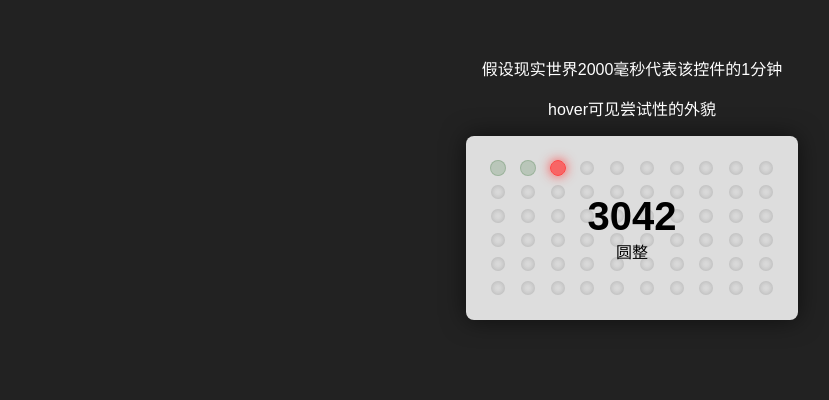
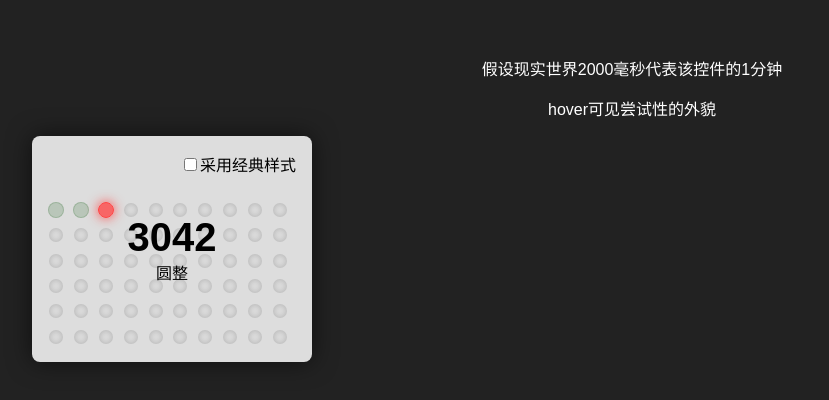
Before and after one commit to wulechuan/wlc-ui-over-react, a React (Create React App) app: page / in a window 1280 px wide. Shown: the top 400 px of the page, without its empty margins (8-837 px from the left). Built offline with nearby package versions, Linux system fonts and the light colour scheme.

Commit message:
两种风格可切换

```diff
--- a/src/App.js
+++ b/src/App.js
@@ -76,7 +76,7 @@ class App extends Component {
         super()
         this.state = {
             heroValue: 'N/A',
-            statusesOfAllMinutes: []
+            statusIdOfAllMinutes: []
         }
     }
 
@@ -97,7 +97,7 @@ class App extends Component {
     updateData = (dataOfAllMinutes, latestMinuteWithData) => {
         this.setState({
             heroValue: dataOfAllMinutes[latestMinuteWithData].value,
-            statusesOfAllMinutes: dataOfAllMinutes.map(data=> {
+            statusIdOfAllMinutes: dataOfAllMinutes.map(data=> {
                 return data.status
             })
         })
@@ -106,11 +106,13 @@ class App extends Component {
     render() {
         return (
             <div className="app">
-                <p className="info">假设现实世界{fakeDataProvider.howManyMilleSecondsMeansOneMinute}毫秒代表该控件的1分钟</p>
+                <p className="info">假设现实世界{
+                    fakeDataProvider.howManyMilleSecondsMeansOneMinute
+                    }毫秒代表该控件的1分钟</p>
                 <p className="info">hover可见尝试性的外貌</p>
                 <StatusesIn60Minutes
-                    statuses={this.state.statusesOfAllMinutes}
-                    allPossibleStatusClassNames={[
+                    minutesStatus={this.state.statusIdOfAllMinutes}
+                    allPossibleStatusCssClassNames={[
                         'status-no-data',
                         'status-ok',
                         'status-error'
--- a/src/components/hero-value/hero-value.jsx
+++ b/src/components/hero-value/hero-value.jsx
@@ -3,36 +3,36 @@ import React, { Component } from 'react'
 export default class HeroValue extends Component {
 	constructor () {
 		super()
+
+		this.valueOfAllSlots = [null, null]
 		this.state = {
-			value1: null,
-			value2: null,
-			isShowingValueSlot1: true
+			value: null,
+			indexOfShowingSlot: 0
 		}
 	}
 
 	shouldComponentUpdate = (nextProps, nextState) => {
-		if (this.state.isShowingValueSlot1) {
-			nextState.value2 = nextProps.value
-		} else {
-			nextState.value1 = nextProps.value
-		}
-		nextState.isShowingValueSlot1 = !this.state.isShowingValueSlot1
+		const indexOfNextShowingValue = (this.state.indexOfShowingSlot + 1) % this.valueOfAllSlots.length;
+		this.valueOfAllSlots[indexOfNextShowingValue] = nextProps.value
+		nextState.indexOfShowingSlot = indexOfNextShowingValue
 		return true;
 	}
 
 	render() {
 		return (
 			<div className="hero-value">
-				<h2>
-					<span className={[
-						'value-slot value-slot-1',
-						this.state.isShowingValueSlot1 ? 'is-showing' : ''
-					].join(' ')}>{this.state.value1}</span>
-					<span className={[
-						'value-slot value-slot-2',
-						!this.state.isShowingValueSlot1 ? 'is-showing' : ''
-					].join(' ')}>{this.state.value2}</span>
-				</h2>
+				<h2>{
+					this.valueOfAllSlots.map((value, index0) => {
+						const index1 = index0 + 1
+						return (
+							<span key={index1} className={[
+								'value-slot',
+								'value-slot'+index1,
+								this.state.indexOfShowingSlot === index0 ? 'is-showing' : ''
+							].join(' ')}>{value}</span>
+						)
+					})
+				}</h2>
 				<p className="description">{this.props.description}</p>
 			</div>
 		)
--- a/src/components/statuses-in-60-minutes/statuses-in-60-minutes.jsx
+++ b/src/components/statuses-in-60-minutes/statuses-in-60-minutes.jsx
@@ -1,41 +1,63 @@
 import React, { Component } from 'react'
 
 export default class StatusesIn60Minutes extends Component {
+	constructor () {
+		super()
+
+		this.instanceId = 'statuses-in-60-minutes-'+Math.random().toFixed(10).slice(2)
+
+		this.allMinutesPossibleStyles = [
+			{ name: '默认样式', cssClassName: 'style-default'},
+			{ name: 'BPC经典样式', cssClassName: 'style-bpc-classic'}
+		]
+
+		this.state = {
+			allMinutesStyle: 0
+		}
+	}
+
+	handleStyleSwitchChange = (event) => {
+		const inputElement = event.target
+		this.setState({
+			allMinutesStyle: inputElement.checked ? 1 : 0
+		})
+	}
+
 	render() {
-		const MINUTES_COUNT_PER_GROUP = 10
-		const { statuses, allPossibleStatusClassNames }
+		// const MINUTES_COUNT_PER_GROUP = 10
+		const { minutesStatus, allPossibleStatusCssClassNames }
 			= this.props
 
-		const statusesInGroups = []
+		// const minutesStatusInGroups = []
 
-		for (let i = 0; i < statuses.length; i+=MINUTES_COUNT_PER_GROUP) {
-			statusesInGroups.push(
-				statuses.slice(i, i+MINUTES_COUNT_PER_GROUP),
-			)
-		}
+		// for (let i = 0; i < statuses.length; i+=MINUTES_COUNT_PER_GROUP) {
+		// 	minutesStatusInGroups.push(
+		// 		minutesStatus.slice(i, i+MINUTES_COUNT_PER_GROUP),
+		// 	)
+		// }
 
 		return (
-			<div className="statuses-in-60-minutes">
+			<div className={[
+					'statuses-in-60-minutes',
+					this.allMinutesPossibleStyles[this.state.allMinutesStyle].cssClassName
+				].join(' ')}>
+				<div className="controls">
+					<input type="checkbox" id={this.instanceId}
+						onChange={this.handleStyleSwitchChange}
+					/><label htmlFor={this.instanceId}>采用经典样式</label>
+				</div>
 				<div className="abstract">{this.props.abstract}</div>
 				<div className="all-minutes-wrapper">
 					<div className="all-minutes">
 						{
-							statusesInGroups.map((minutesGroup, gi) => {
-								return (
-									<div className="minutes-group" data-group-index={gi+1} key={gi+1}>
-									{
-										minutesGroup.map(function(statusId, mi) {
-											const minuteIndex = gi * MINUTES_COUNT_PER_GROUP + mi + 1
-											return <StatusOfOneMinute
-												key={minuteIndex}
-												minute={minuteIndex}
-												classNameOfStatus={allPossibleStatusClassNames[statusId]}
-												statusId={statusId}
-												/>
-										}, this)
-									}
-									</div>
-								)
+							minutesStatus.map(function(statusId, mi) {
+								const minuteIndex = mi + 1
+								return <StatusOfOneMinute
+									key={minuteIndex}
+									minute={minuteIndex}
+									classNameOfStatus={allPossibleStatusCssClassNames[statusId]}
+									statusId={statusId}
+								/>
 							})
 						}
 					</div>
--- a/src/index.css
+++ b/src/index.css
@@ -126,13 +126,22 @@ body {
 }
 .statuses-in-60-minutes {
   position: relative;
+  display: inline-block;
   margin: auto;
-  min-width: 288px;
-  max-width: 332px;
+  width: 280px;
+  padding-top: 50px;
   border-radius: 8px;
   background-color: #ddd;
   box-shadow: 0 0 24px rgba(0,0,0,0.58);
   transition: background-color 0.24s ease-out;
+}
+.statuses-in-60-minutes .controls {
+  position: absolute;
+  left: auto;
+  right: 0;
+  top: 0;
+  margin: 16px 16px;
+  z-index: 25;
 }
 .statuses-in-60-minutes .abstract {
   overflow: hidden;
@@ -149,36 +158,19 @@ body {
 .statuses-in-60-minutes .all-minutes-wrapper {
   overflow: hidden;
   margin: 0;
+  padding: 12px 12px;
 }
 .statuses-in-60-minutes .all-minutes {
-  margin: 20px 20px;
+  width: 248px;
+  height: 152px;
   transition-property: filter;
   transition-timing-function: ease-out;
   transition-duration: 0.24s;
   filter: blur(0px);
 }
-.statuses-in-60-minutes:hover,
-.statuses-in-60-minutes.all-minutes-should-render-blurry {
-  background-color: #f7f7f7;
-}
-.statuses-in-60-minutes:hover .all-minutes,
-.statuses-in-60-minutes.all-minutes-should-render-blurry .all-minutes {
-  filter: blur(10.666666666666666px);
-}
-.statuses-in-60-minutes .minutes-group {
-  display: flex;
-  justify-content: space-between;
-}
 .statuses-in-60-minutes .minute {
   box-sizing: border-box;
-  border-radius: 10000px;
   flex-shrink: 0;
-  display: block;
-  margin: 4px 4px;
-  width: 16px;
-  height: 16px;
-  border-width: 1px;
-  border-style: solid;
   transition: all 0.5s ease-out;
 }
 .statuses-in-60-minutes .minute.status-no-data {
@@ -196,3 +188,44 @@ body {
   background-color: rgba(255,68,68,0.79);
   box-shadow: 0 0 12px 0 #f44;
 }
+.statuses-in-60-minutes.style-default:hover,
+.statuses-in-60-minutes.style-default.all-minutes-should-render-blurry {
+  background-color: #f7f7f7;
+}
+.statuses-in-60-minutes.style-default:hover .all-minutes,
+.statuses-in-60-minutes.style-default.all-minutes-should-render-blurry .all-minutes {
+  filter: blur(10.666666666666666px);
+}
+.statuses-in-60-minutes.style-default .all-minutes {
+  display: flex;
+  flex-wrap: wrap;
+  justify-content: space-between;
+}
+.statuses-in-60-minutes.style-default .minute {
+  display: inline-block;
+  border-radius: 10000px;
+  margin: 4px 4px;
+  width: 16px;
+  height: 16px;
+  border-width: 1px;
+  border-style: solid;
+}
+.statuses-in-60-minutes.style-bpc-classic .all-minutes {
+  display: flex;
+  flex-wrap: nowrap;
+  flex-direction: row-reverse;
+  justify-content: flex-end;
+}
+.statuses-in-60-minutes.style-bpc-classic .minutes-group {
+  position: static;
+  display: inline;
+}
+.statuses-in-60-minutes.style-bpc-classic .minute {
+  display: inline-block;
+  margin: 4px 1px;
+  width: 5px;
+  height: 16px;
+}
+.statuses-in-60-minutes.style-bpc-classic .minute.status-no-data {
+  display: none;
+}
```
Also changed, not shown: src/components/statuses-in-60-minutes/statuses-in-60-minutes.styl (+118 -69 lines).
